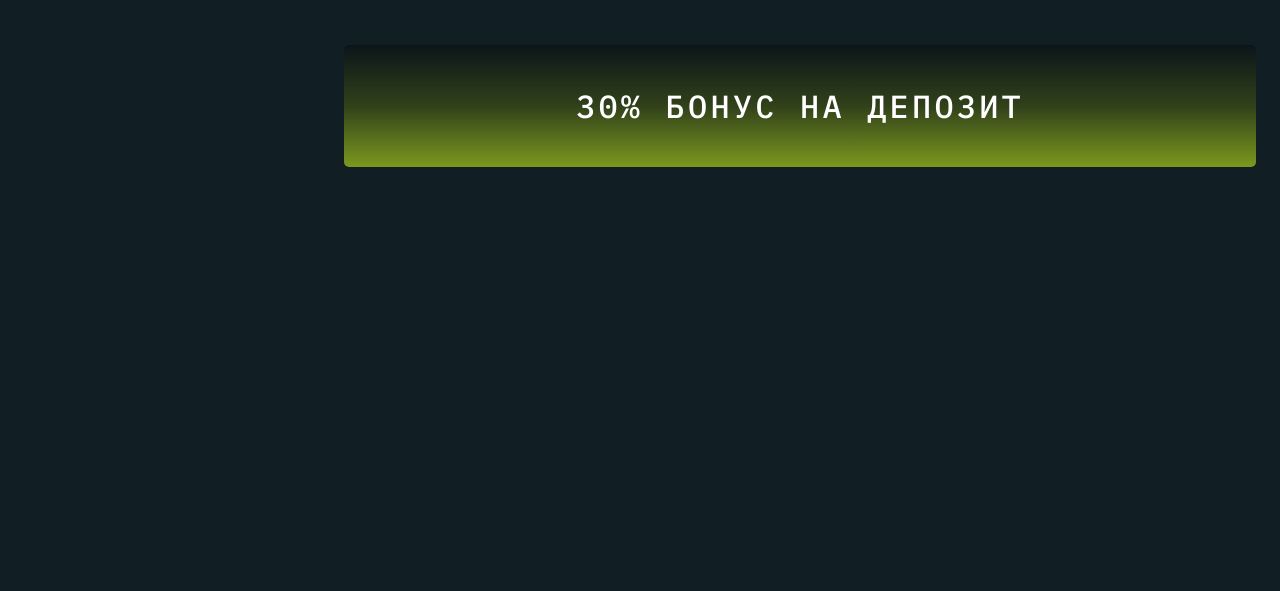
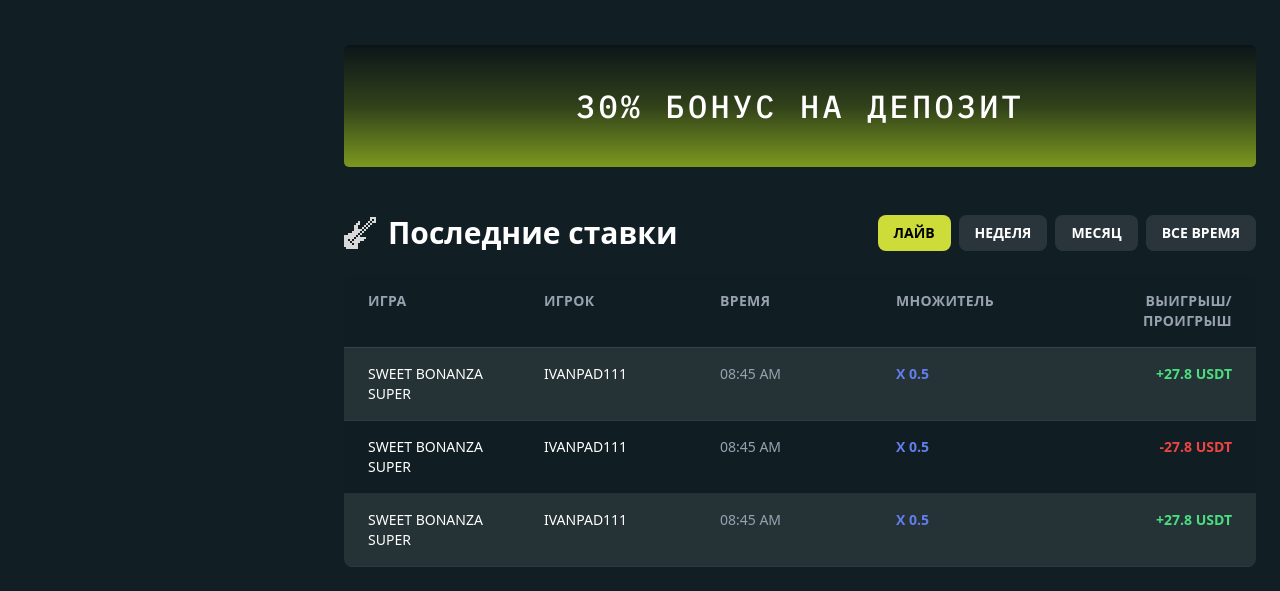
Before and after one commit to Hardyguardy/PapaBet, a website built with Vite: page index.html in a window 1280 px wide. Shown: the part 966-1557 px from the top of the page. Before the commit the page ends 1157 px from the top, so only its background shows below. Built offline with nearby package versions, Linux system fonts and the light colour scheme.

Commit message:
Add last bets section

```diff
--- a/index.html
+++ b/index.html
@@ -8,7 +8,7 @@
   </head>
   <body class="bg-brand-primary">
     <header
-      class="fixed top-0 left-1/2 -translate-x-1/2 w-full max-w-[1440px] h-[57px] bg-brand-secondary"
+      class="fixed top-0 left-1/2 -translate-x-1/2 w-full max-w-[1440px] h-[57px] bg-brand-secondary z-50"
     >
       <div class="flex items-center justify-between h-full px-6">
         <!-- Логотип -->
@@ -416,15 +416,12 @@
           <div
             class="relative w-full h-[122px] rounded-[5px] overflow-hidden cursor-pointer hover:ring-2 hover:ring-[#cddc39] transition"
           >
-            <!-- Черный overlay с прозрачностью -->
             <div class="absolute inset-0 bg-black opacity-30"></div>
 
-            <!-- Градиент снизу вверх -->
             <div
               class="absolute inset-0 bg-gradient-to-t from-[#C7F121]/60 via-[#C7F121]/20 to-transparent"
             ></div>
 
-            <!-- Контент -->
             <div class="relative z-10 flex items-center justify-center h-full">
               <h2
                 class="text-white font-medium font-family-secondary text-[32px] uppercase tracking-widest"
@@ -434,6 +431,144 @@
             </div>
           </div>
         </section>
+
+        <!-- Последние Ставки -->
+        <section class="mt-12">
+          <!-- Завголовок -->
+          <div class="flex items-center justify-between mb-6">
+            <div class="flex items-center gap-3">
+              <img src="assets/icons/Guitar.svg" alt="PapaBet" class="h-8" />
+              <h2 class="text-white text-3xl font-bold">Последние ставки</h2>
+            </div>
+
+            <!-- Фильтры -->
+            <div class="flex gap-2">
+              <button
+                class="px-4 py-2 bg-[#cddc39] text-black text-sm font-semibold rounded-lg hover:bg-[#b8c935] transition uppercase"
+              >
+                Лайв
+              </button>
+              <button
+                class="px-4 py-2 bg-white/10 text-white text-sm font-semibold rounded-lg hover:bg-white/20 transition uppercase"
+              >
+                Неделя
+              </button>
+              <button
+                class="px-4 py-2 bg-white/10 text-white text-sm font-semibold rounded-lg hover:bg-white/20 transition uppercase"
+              >
+                Месяц
+              </button>
+              <button
+                class="px-4 py-2 bg-white/10 text-white text-sm font-semibold rounded-lg hover:bg-white/20 transition uppercase"
+              >
+                Все время
+              </button>
+            </div>
+          </div>
+
+          <!-- Таблица -->
+          <div class="bg-brand-primary/50 rounded-lg overflow-hidden">
+            <!-- Хедер таблицы -->
+            <div
+              class="grid grid-cols-5 gap-4 px-6 py-4 border-b border-gray-700"
+            >
+              <div
+                class="text-gray-400 text-sm font-semibold uppercase tracking-wide"
+              >
+                Игра
+              </div>
+              <div
+                class="text-gray-400 text-sm font-semibold uppercase tracking-wide"
+              >
+                Игрок
+              </div>
+              <div
+                class="text-gray-400 text-sm font-semibold uppercase tracking-wide"
+              >
+                Время
+              </div>
+              <div
+                class="text-gray-400 text-sm font-semibold uppercase tracking-wide"
+              >
+                Множитель
+              </div>
+              <div
+                class="text-gray-400 text-sm font-semibold uppercase tracking-wide text-right"
+              >
+                Выигрыш/Проигрыш
+              </div>
+            </div>
+
+            <!-- Строки таблицы -->
+            <div id="bets-container">
+              <!-- Строка 1 - Выигрыш -->
+              <div
+                class="grid bg-[#253236] grid-cols-5 gap-4 px-6 py-4 border-b border-gray-700/50 hover:bg-white/5 transition"
+              >
+                <div class="flex items-center gap-3">
+                  <!-- <img
+                    src=""
+                    alt="Game"
+                    class="w-8 h-8 rounded"
+                  /> -->
+                  <span class="text-white text-sm font-medium"
+                    >SWEET BONANZA SUPER</span
+                  >
+                </div>
+                <div class="text-white text-sm">IVANPAD111</div>
+                <div class="text-gray-400 text-sm">08:45 AM</div>
+                <div class="text-[#627EEA] text-sm font-semibold">X 0.5</div>
+                <div class="text-[#4ADE80] text-sm font-semibold text-right">
+                  +27.8 USDT
+                </div>
+              </div>
+
+              <!-- Строка 2 - Проигрыш -->
+              <div
+                class="grid grid-cols-5 gap-4 px-6 py-4 border-b border-gray-700/50 hover:bg-white/5 transition"
+              >
+                <div class="flex items-center gap-3">
+                  <!-- <img
+                    src="/assets/icons/game-icon.png"
+                    alt="Game"
+                    class="w-8 h-8 rounded"
+                  /> -->
+                  <span class="text-white text-sm font-medium"
+                    >SWEET BONANZA SUPER</span
+                  >
+                </div>
+                <div class="text-white text-sm">IVANPAD111</div>
+                <div class="text-gray-400 text-sm">08:45 AM</div>
+                <div class="text-[#627EEA] text-sm font-semibold">X 0.5</div>
+                <div class="text-[#EF4444] text-sm font-semibold text-right">
+                  -27.8 USDT
+                </div>
+              </div>
+
+              <!-- Строка 3 - Выигрыш -->
+              <div
+                class="bg-[#253236] grid grid-cols-5 gap-4 px-6 py-4 border-b border-gray-700/50 hover:bg-white/5 transition"
+              >
+                <div class="flex items-center gap-3">
+                  <!-- <img
+                    src="/assets/icons/game-icon.png"
+                    alt="Game"
+                    class="w-8 h-8 rounded"
+                  /> -->
+                  <span class="text-white text-sm font-medium"
+                    >SWEET BONANZA SUPER</span
+                  >
+                </div>
+                <div class="text-white text-sm">IVANPAD111</div>
+                <div class="text-gray-400 text-sm">08:45 AM</div>
+                <div class="text-[#627EEA] text-sm font-semibold">X 0.5</div>
+                <div class="text-[#4ADE80] text-sm font-semibold text-right">
+                  +27.8 USDT
+                </div>
+              </div>
+            </div>
+          </div>
+        </section>
       </main>
     </div>
 
```
